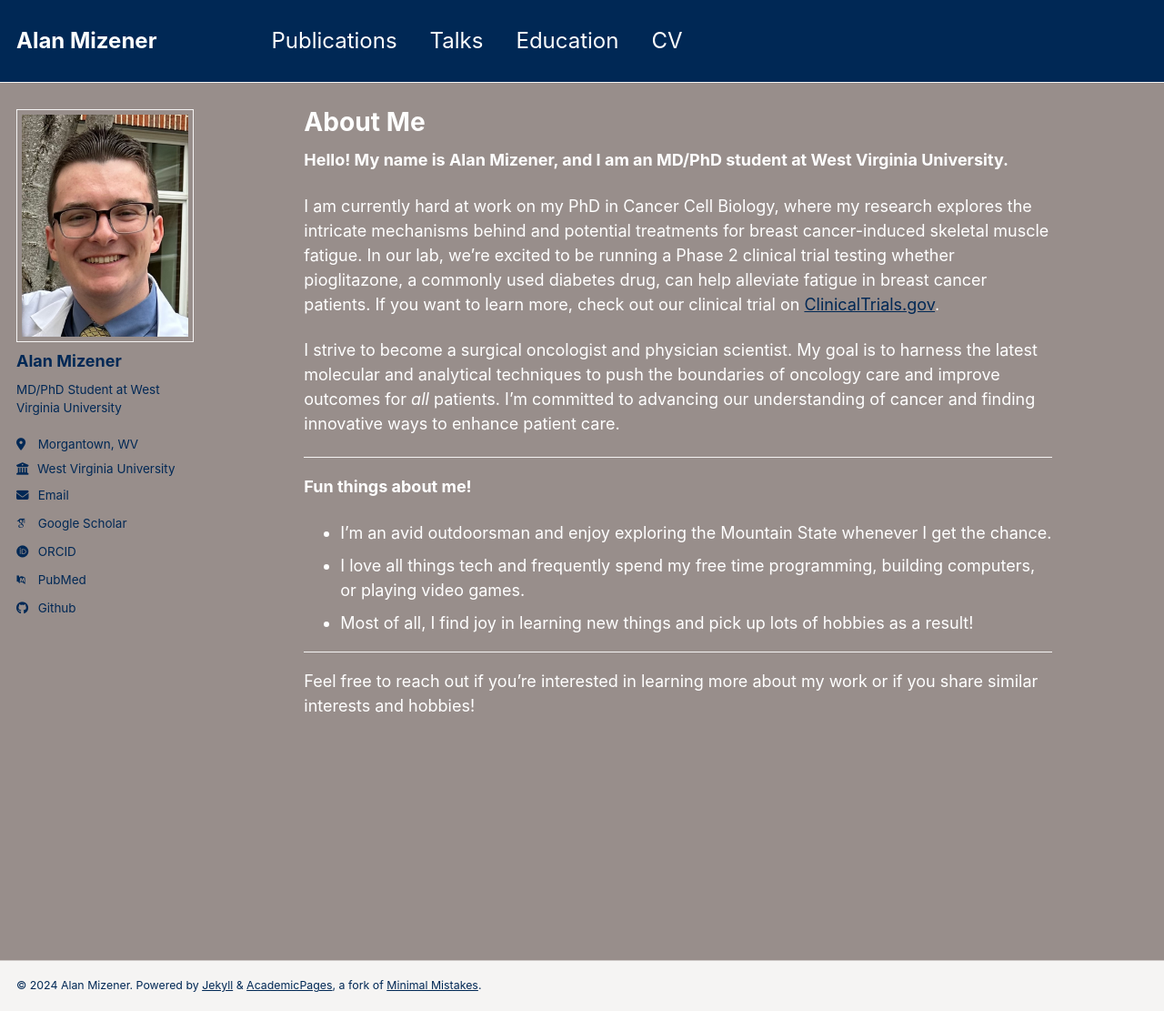
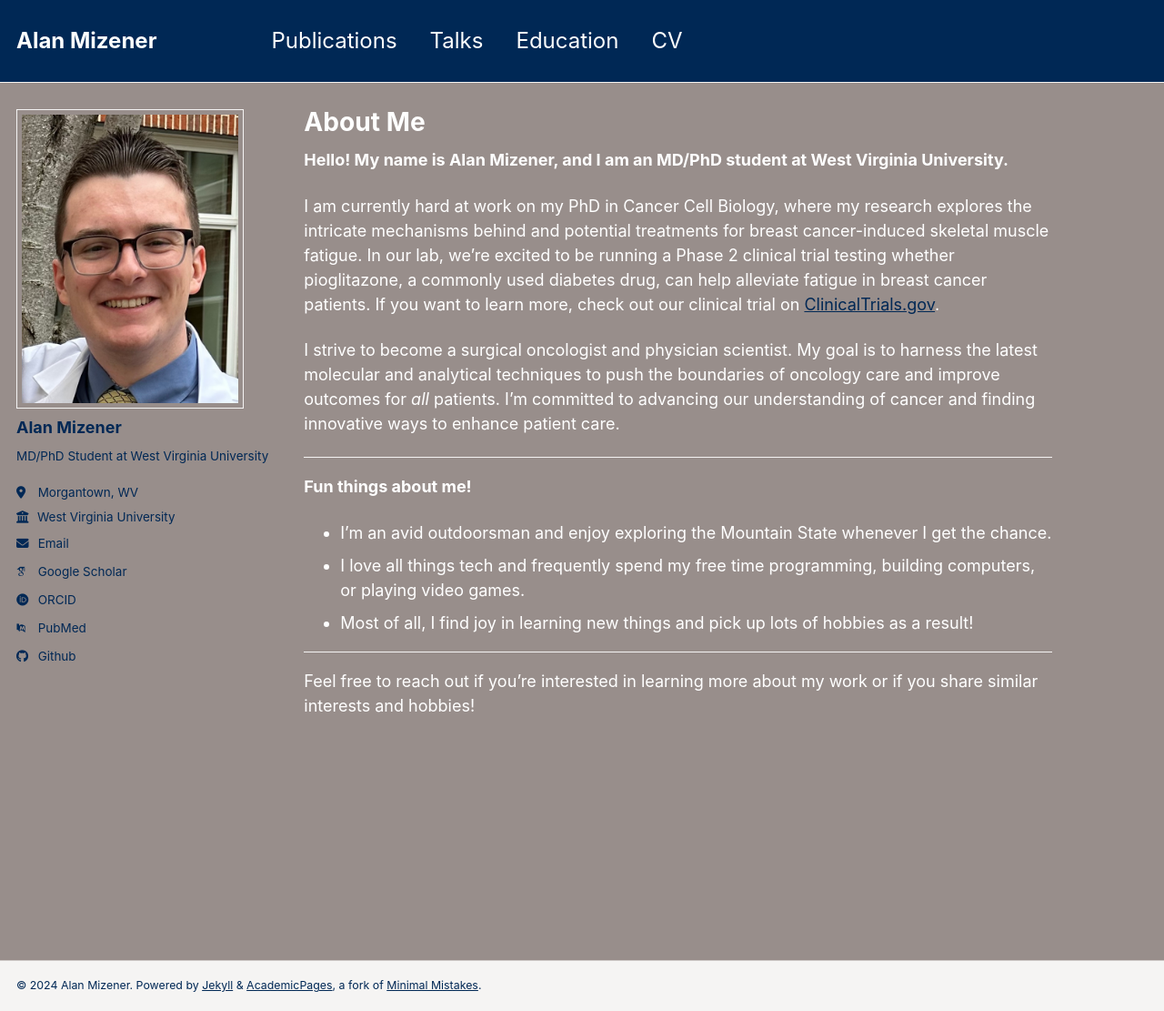
Before and after one commit to admizener/admizener.github.io, a Jekyll site: the page built from _pages/about.md, in a window 1280 px wide and 1111 px high. Shown: the whole window at 91% size. Built offline with Jekyll 4.4.1, drawn with Linux system fonts in a browser that asks for light colours; some web fonts are replaced.

Commit message:
Update _sidebar.scss

```diff
--- a/_sass/_sidebar.scss
+++ b/_sass/_sidebar.scss
@@ -22,14 +22,11 @@
   }
 
   @include breakpoint($large) {
-    @include span(2 of 12);
-    opacity: 1;
-    -webkit-transition: opacity 0.2s ease-in-out;
-            transition: opacity 0.2s ease-in-out;
-
-    &:hover {
-      opacity: 1;
-    }
+     height: 100vh;
+     overflow-y: auto;               // Add scrollbar if the sidebar is too long
+     position: fixed;
+     padding-top: $masthead-height;
+     padding-bottom: $footer-height;
   }
 
   @include breakpoint($x-large) {
```
